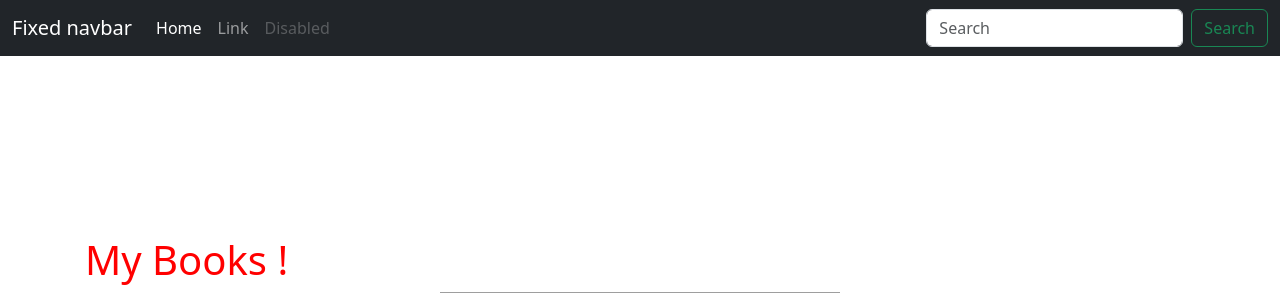
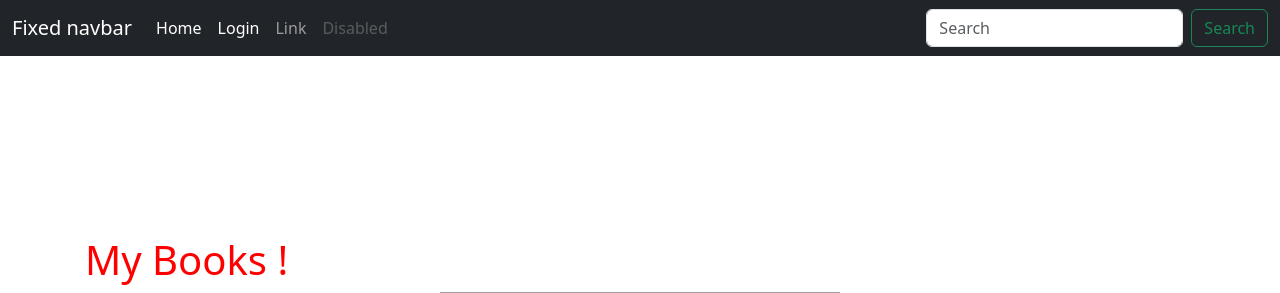
Before and after one commit to Toniomp/tuto-flask, a Flask app: page / in a window 1280 px wide. Shown: the top 293 px of the page. Run offline with Flask 3, Linux system fonts and the light colour scheme; some libraries are stand-ins or nearby versions; grey boxes are pictures that could not be loaded.

Commit message:
Arrangement esthétique

```diff
--- a/tuto/templates/base.html
+++ b/tuto/templates/base.html
@@ -24,7 +24,10 @@
                   <div class="collapse navbar-collapse" id="navbarCollapse">
                     <ul class="navbar-nav me-auto mb-2 mb-md-0">
                       <li class="nav-item">
-                        <a class="nav-link active" aria-current="page" href="#">Home</a>
+                        <a class="nav-link active" aria-current="page" href="{{ url_for('home')}}">Home</a>
+                      </li>
+                      <li class="nav-item">
+                        <a class="nav-link active" aria-current="page" href="{{ url_for('login')}}">Login</a>
                       </li>
                       <li class="nav-item">
                         <a class="nav-link" href="#">Link</a>
--- a/tuto/templates/home.html
+++ b/tuto/templates/home.html
@@ -8,7 +8,7 @@
     <div class="sample">
         {% for x in books %}
         <!-- <> -->
-        <a href="{{ url_for('detail', id= x.id) }}">
+        <a href="{{ url_for('detail', id= x.id -1) }}">
             <img src="{{ url_for('static', filename='images/'+x.image)}}" alt="{{x.title}}" title="{{x.title}}">
         </a>
         {% endfor %}
```
